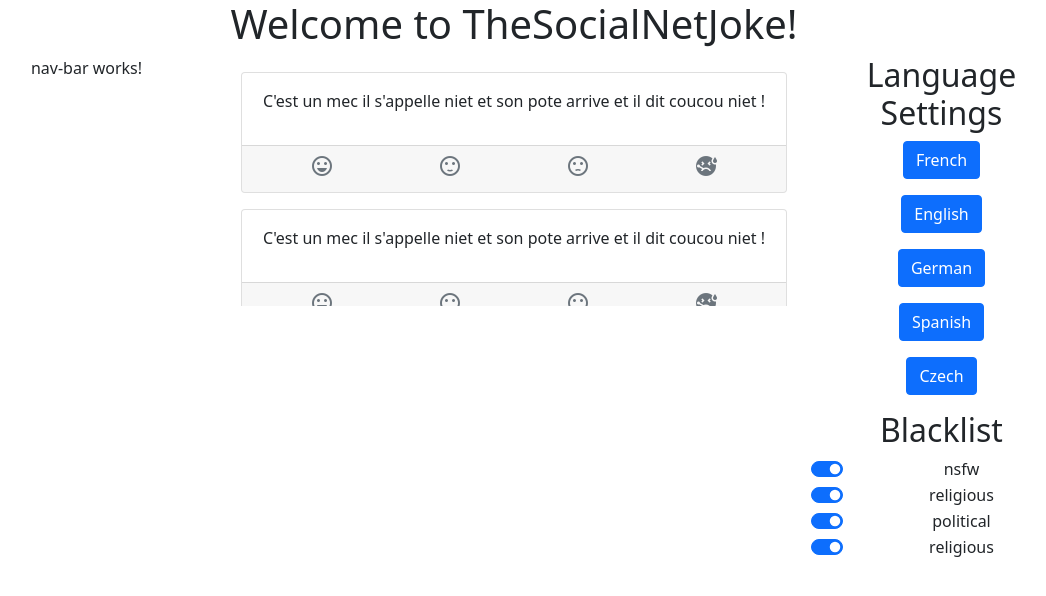
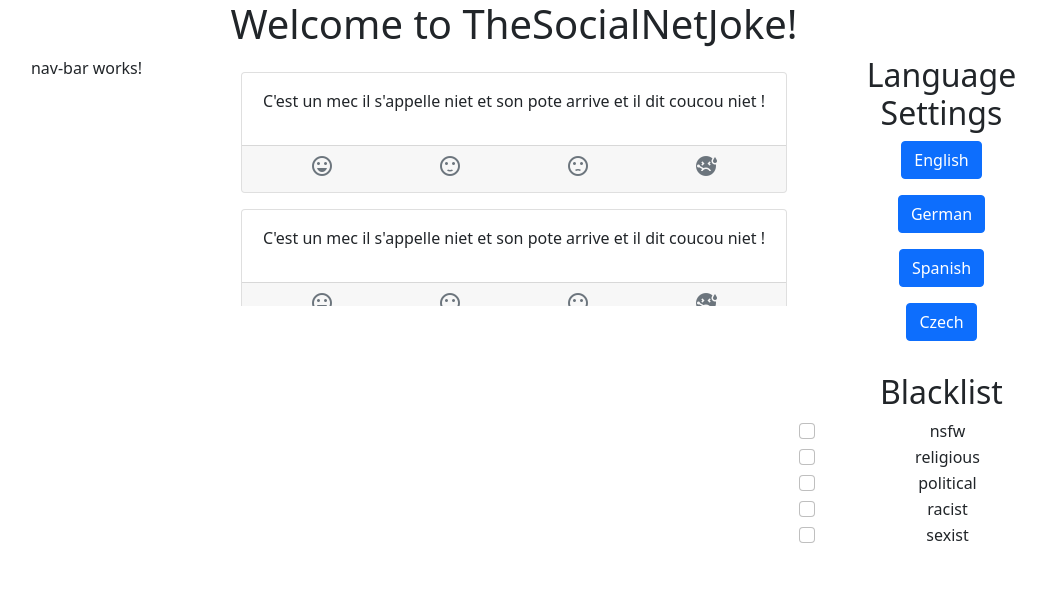
Before and after one commit to JejeB/The-Social-Net-joke, an Angular app in the folder TheSocialNetJoke/: page / in a window 1280 px wide. Shown: the top 596 px of the page, without its empty margins (126-1172 px from the left). Built offline with nearby package versions, Linux system fonts and the light colour scheme; no server answers.

Commit message:
blacklist + event

```diff
--- a/TheSocialNetJoke/src/app/apiget.service.ts
+++ b/TheSocialNetJoke/src/app/apiget.service.ts
@@ -7,7 +7,8 @@ import { Observable, throwError } from 'rxjs';
   providedIn: 'root'
 })
 export class ApigetService {
-    lang : String ="en"
+
+  lang : String ="en"
    myUrl = 'https://sv443.net/jokeapi/v2/joke/Any?lang='+this.lang+'&type=single&amount=10';
 
 
--- a/TheSocialNetJoke/src/app/app.component.ts
+++ b/TheSocialNetJoke/src/app/app.component.ts
@@ -1,4 +1,5 @@
 import { Component } from '@angular/core';
+
 
 @Component({
   selector: 'cnt-root',
--- a/TheSocialNetJoke/src/app/app.module.ts
+++ b/TheSocialNetJoke/src/app/app.module.ts
@@ -8,6 +8,8 @@ import { ScrollerComponent } from './scroller/scroller.component';
 import { JokeComponent } from './joke/joke.component';
 import { NavBarComponent } from './nav-bar/nav-bar.component';
 import { SettingsComponent } from './settings/settings.component';
+import { FormsModule } from '@angular/forms';
+
 
 
 
@@ -20,6 +22,7 @@ import { SettingsComponent } from './settings/settings.component';
     SettingsComponent
   ],
   imports: [
+    FormsModule,
     BrowserModule,
     HttpClientModule,
     ScrollingModule,
--- a/TheSocialNetJoke/src/app/settings/settings.component.ts
+++ b/TheSocialNetJoke/src/app/settings/settings.component.ts
@@ -1,40 +1,104 @@
-import { Component, OnInit } from '@angular/core';
+import { Component, Input, OnInit } from '@angular/core';
+import { FormsModule } from '@angular/forms';
+
 
 @Component({
   selector: 'cnt-settings',
   template: `
 
-<h2>Language Settings</h2>
-  <p><button type="button" class="btn btn-primary">French</button></p>
-  <p><button type="button" class="btn btn-primary">English</button></p>
-  <p><button type="button" class="btn btn-primary">German</button></p>
-  <p><button type="button" class="btn btn-primary">Spanish</button></p>
-  <p><button type="button" class="btn btn-primary">Czech</button></p>
+<h2>Language Settings</h2><div class="row">
+  <p><button type="button" class="btn btn-primary col-sm" (click)="english()">English</button></p>
+  <p><button type="button" class="btn btn-primary col-sm" (click)="german()">German</button></p>
+  <p><button type="button" class="btn btn-primary col-sm" (click)="spanish()">Spanish</button></p>
+  <p><button type="button" class="btn btn-primary col-sm" (click)="czech()">Czech</button></p>
   <p></p>
-<h2>Blacklist</h2>
-<div class="form-check form-switch">
-  <input class="form-check-input" type="checkbox" id="flexSwitchCheckDefault" checked>
-  <label class="form-check-label" for="flexSwitchCheck">nsfw</label>
+  </div>
+<h2>Blacklist</h2><div class="row">
+
+
+
+
+<div class="form-check">
+  <input class="form-check-input" type="checkbox" value="" id="defaultCheck1" [(ngModel)]="nfsw" (change)="Event_nsfw()">
+  <label class="form-check-label" for="defaultCheck1" >nsfw</label>
 </div>
-<div class="form-check form-switch">
-  <input class="form-check-input" type="checkbox" id="flexSwitchCheckChecked" checked>
-  <label class="form-check-label" for="flexSwitchCheck">religious</label>
+<div class="form-check">
+  <input class="form-check-input" type="checkbox" value="" id="defaultCheck1" [(ngModel)]="religious" (change)="Event_religious()">
+  <label class="form-check-label" for="defaultCheck1" >religious</label>
 </div>
-<div class="form-check form-switch">
-  <input class="form-check-input" type="checkbox" id="flexSwitchCheckChecked" checked>
-  <label class="form-check-label" for="flexSwitchCheck">political</label>
+<div class="form-check">
+  <input class="form-check-input" type="checkbox" value="" id="defaultCheck1" [(ngModel)]="political" (change)="Event_political()">
+  <label class="form-check-label" for="defaultCheck1" >political</label>
 </div>
-<div class="form-check form-switch">
-  <input class="form-check-input" type="checkbox" id="flexSwitchCheckChecked" checked>
-  <label class="form-check-label" for="flexSwitchCheck">religious</label>
+<div class="form-check">
+  <input class="form-check-input" type="checkbox" value="" id="defaultCheck1" [(ngModel)]="racist" (change)="Event_racist()">
+  <label class="form-check-label" for="defaultCheck1" >racist</label>
+</div>
+<div class="form-check">
+  <input class="form-check-input" type="checkbox" value="" id="defaultCheck1" [(ngModel)]="sexist" (change)="Event_sexist()">
+  <label class="form-check-label" for="defaultCheck1">sexist</label>
 </div>
 
 
   `,
-  styles: [
-  ]
+  styles: ['span.selected { background: lightgray }']
 })
 export class SettingsComponent implements OnInit {
+  lang: string = "en"
+  english(){
+    this.lang = "en"
+    console.log(this.lang)
+    return this.lang;
+  }
+  german(){
+    this.lang = "de"
+    console.log(this.lang)
+    return this.lang;
+  }
+  spanish(){
+    this.lang = "es"
+    console.log(this.lang)
+    return this.lang;
+  }
+  czech(){
+    this.lang = "cs"
+    console.log(this.lang)
+    return this.lang;
+  }
+
+
+  nfsw: false;
+  religious: false;
+  political: false;
+  racist: false;
+  sexist: false;
+
+
+
+  Event_nsfw(){
+    console.log('nfsw change called');
+    console.log(this.nfsw);
+  }
+
+  Event_religious(){
+    console.log('religious change called');
+    console.log(this.religious);
+  }
+
+  Event_political(){
+    console.log('political change called');
+    console.log(this.political);
+  }
+
+  Event_racist(){
+    console.log('racist change called');
+    console.log(this.racist)
+  }
+
+  Event_sexist(){
+    console.log('sexist change called');
+    console.log(this.sexist);
+  }
 
   constructor() { }
 
```
